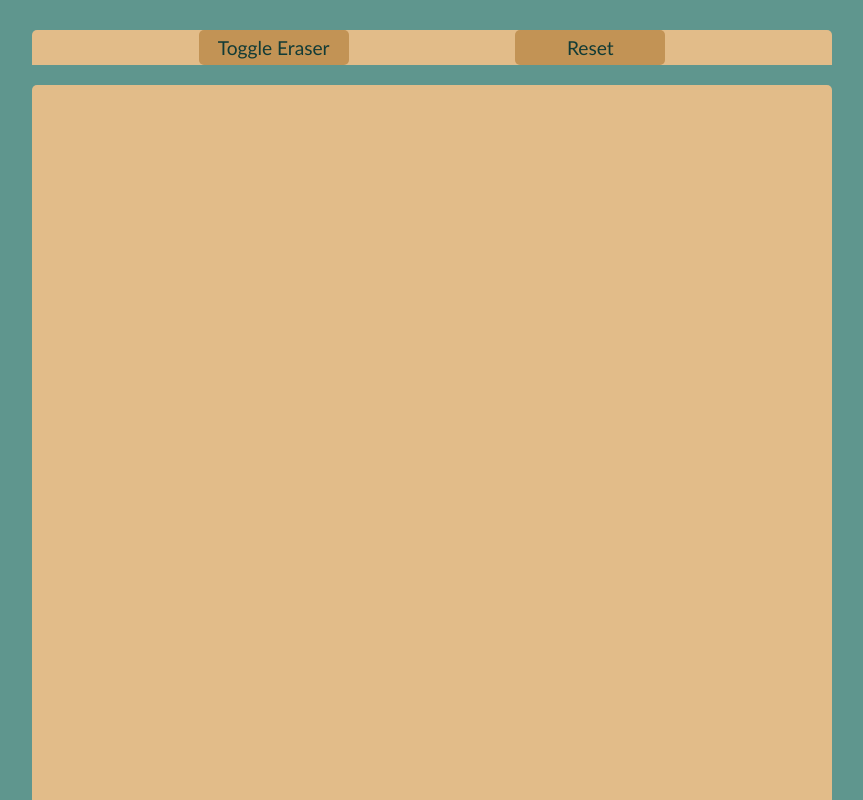
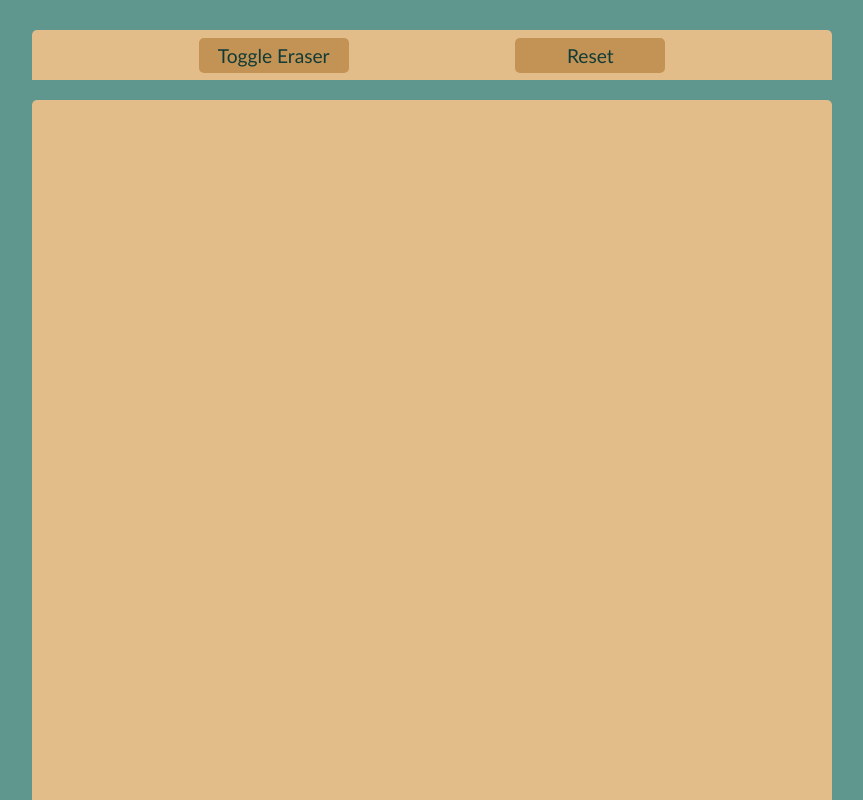
Before and after one commit to Renatuscape/odin-etch-a-sketch, a plain HTML site: page index.html in a window 1280 px wide. Shown: the whole page, without its empty margins (208-1071 px from the left). Drawn offline with Linux system fonts and the light colour scheme.

Commit message:
Adjusts button container height and removes set gameboard height

```diff
--- a/index.css
+++ b/index.css
@@ -19,7 +19,6 @@ body {
 
 #game-board {
   width: 800px;
-  height: 100%;
   margin: auto;
   display: grid;
   grid-template-rows: auto;
@@ -29,6 +28,7 @@ body {
 
 #button-container {
   margin-top: 30px;
+  height: 50px;
   width: 100%;
   background-color: rgb(226, 188, 137);
   display: flex;
```
